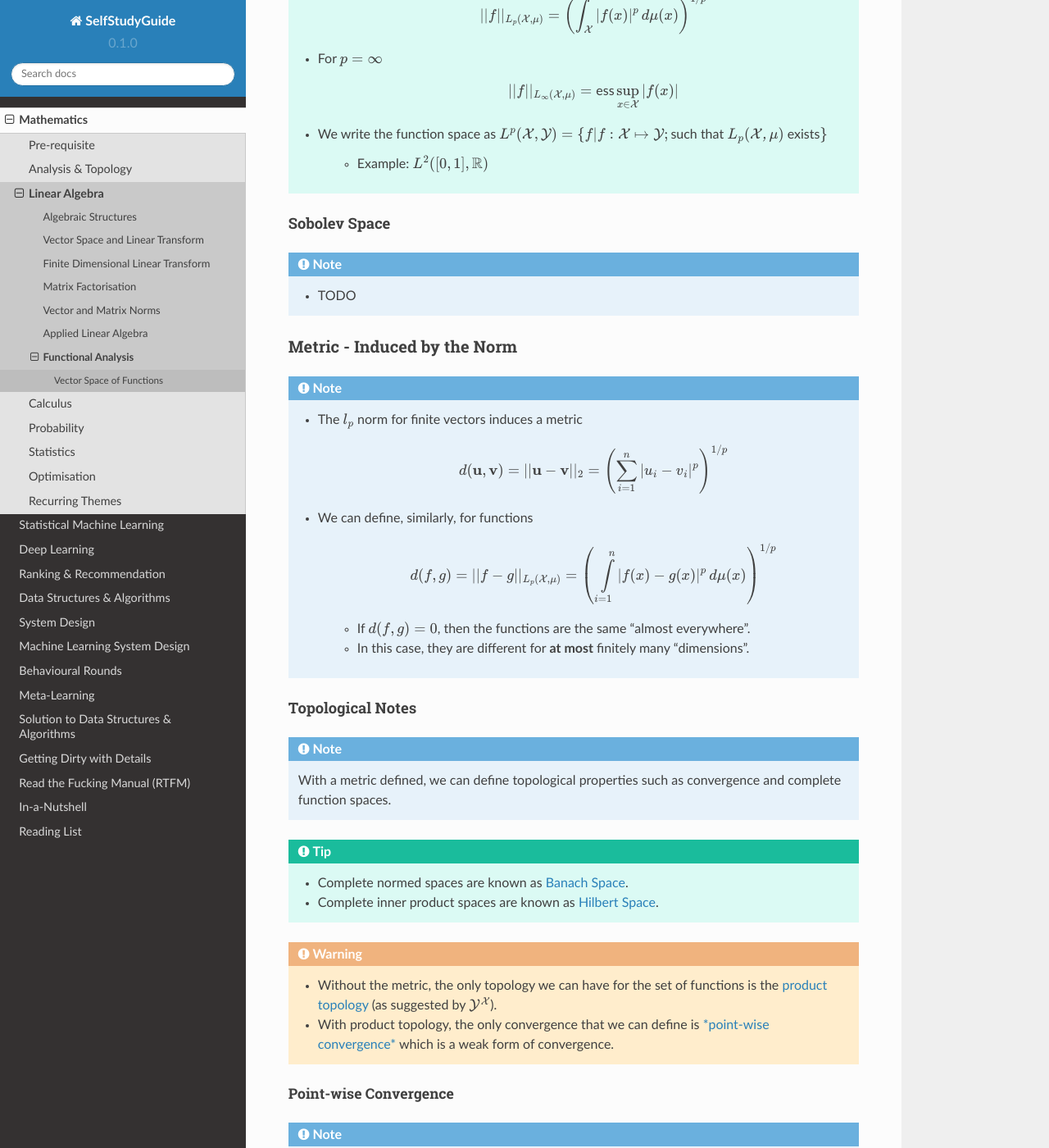
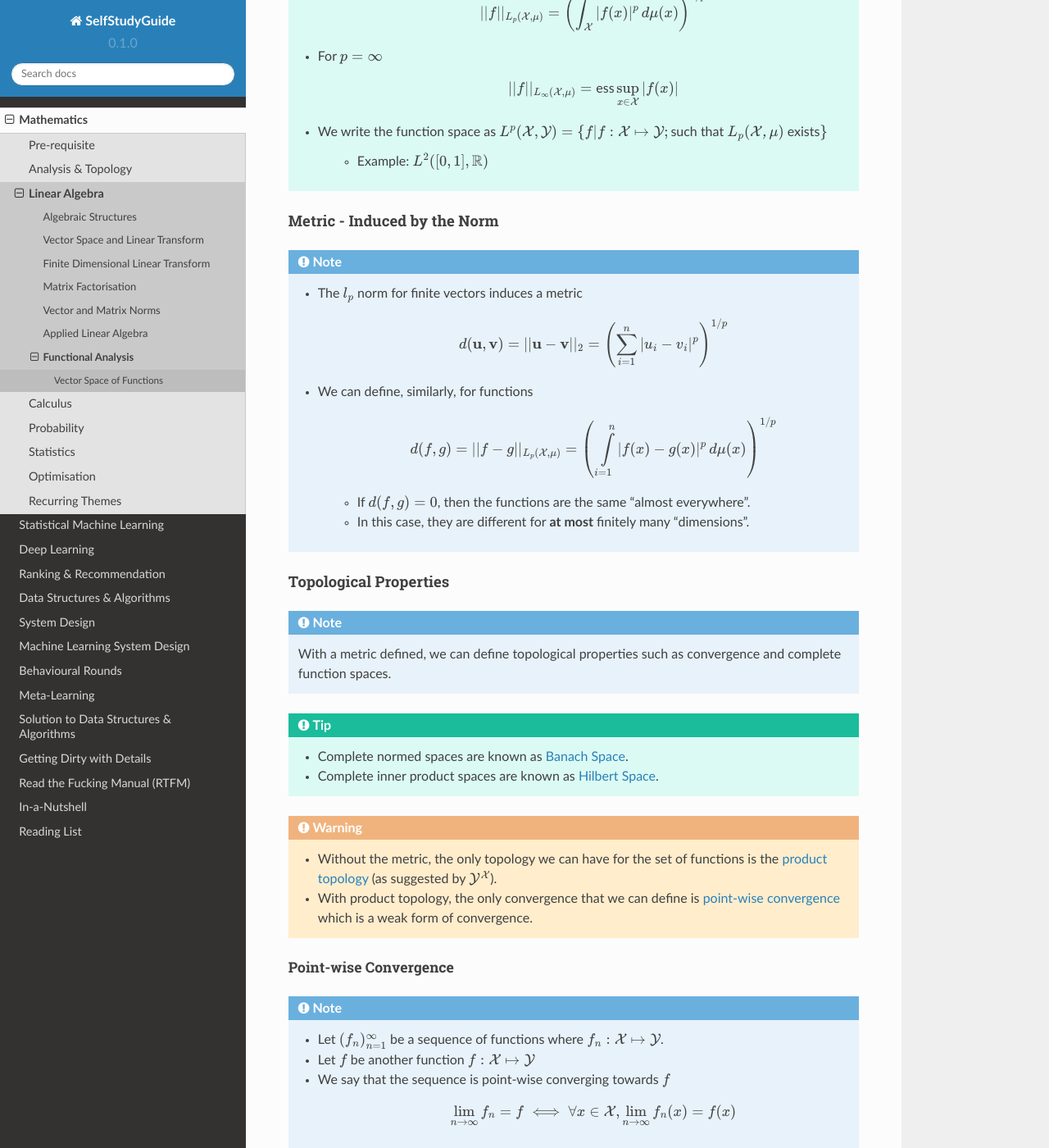
Before and after one commit to uselesstechjunks/leetcode, a Sphinx documentation site: the page built from docs/source/math/linalg/funan.rst, in a window 1280 px wide and 1400 px high, scrolled down 3778 px. Shown: the whole window at 82% size. Built offline with Sphinx 7.4.7 and the Read the Docs theme 2.0.0, drawn with Linux system fonts in a browser that asks for light colours; some of the changed text lies outside the part shown.

Commit message:
Update funan.rst

```diff
--- a/docs/source/math/linalg/funan.rst
+++ b/docs/source/math/linalg/funan.rst
@@ -102,9 +102,9 @@ Orthogonality
 		.. math:: \langle\sin,\cos\rangle=\int_\limits{0}^{\pi}\sin(x)\cos(x)\mathop{dx}=0
 
 Norm - Induced by the Inner Product
-================================================================================
+--------------------------------------------------------------------------------
 Lp Space
---------------------------------------------------------------------------------
+^^^^^^^^^^^^^^^^^^^^^^^^^^^^^^^^^^^^^^^^^^^^^^^^^^^^^^^^^^^^^^^^^^^^^^^^^^^^^^^^
 .. note::
 	* The inner product for finite vectors induces a norm (:math:`l_2`)
 
@@ -127,13 +127,8 @@ Lp Space
 
 		* Example: :math:`L^2([0,1],\mathbb{R})`
 
-Sobolev Space
+Metric - Induced by the Norm
 --------------------------------------------------------------------------------
-.. note::
-	* TODO
-
-Metric - Induced by the Norm
-================================================================================
 .. note::
 	* The :math:`l_p` norm for finite vectors induces a metric
 
@@ -145,7 +140,7 @@ Metric - Induced by the Norm
 		* If :math:`d(f, g)=0`, then the functions are the same "almost everywhere".
 		* In this case, they are different for **at most** finitely many "dimensions".
 
-Topological Notes
+Topological Properties
 --------------------------------------------------------------------------------
 .. note::
 	With a metric defined, we can define topological properties such as convergence and complete function spaces.
@@ -156,7 +151,7 @@ Topological Notes
 
 .. warning::
 	* Without the metric, the only topology we can have for the set of functions is the `product topology <https://en.wikipedia.org/wiki/Product_topology>`_ (as suggested by :math:`\mathcal{Y}^{\mathcal{X}}`).
-	* With product topology, the only convergence that we can define is `*point-wise convergence* <https://en.wikipedia.org/wiki/Pointwise_convergence#topology_of_pointwise_convergence>`_ which is a weak form of convergence.
+	* With product topology, the only convergence that we can define is `point-wise convergence <https://en.wikipedia.org/wiki/Pointwise_convergence#topology_of_pointwise_convergence>`_ which is a weak form of convergence.
 
 Point-wise Convergence
 ^^^^^^^^^^^^^^^^^^^^^^^^^^^^^^^^^^^^^^^^^^^^^^^^^^^^^^^^^^^^^^^^^^^^^^^^^^^^^^^^
```
Also changed, not shown: other parts of docs/source/math/linalg/funan.rst (+7 -1 lines).
